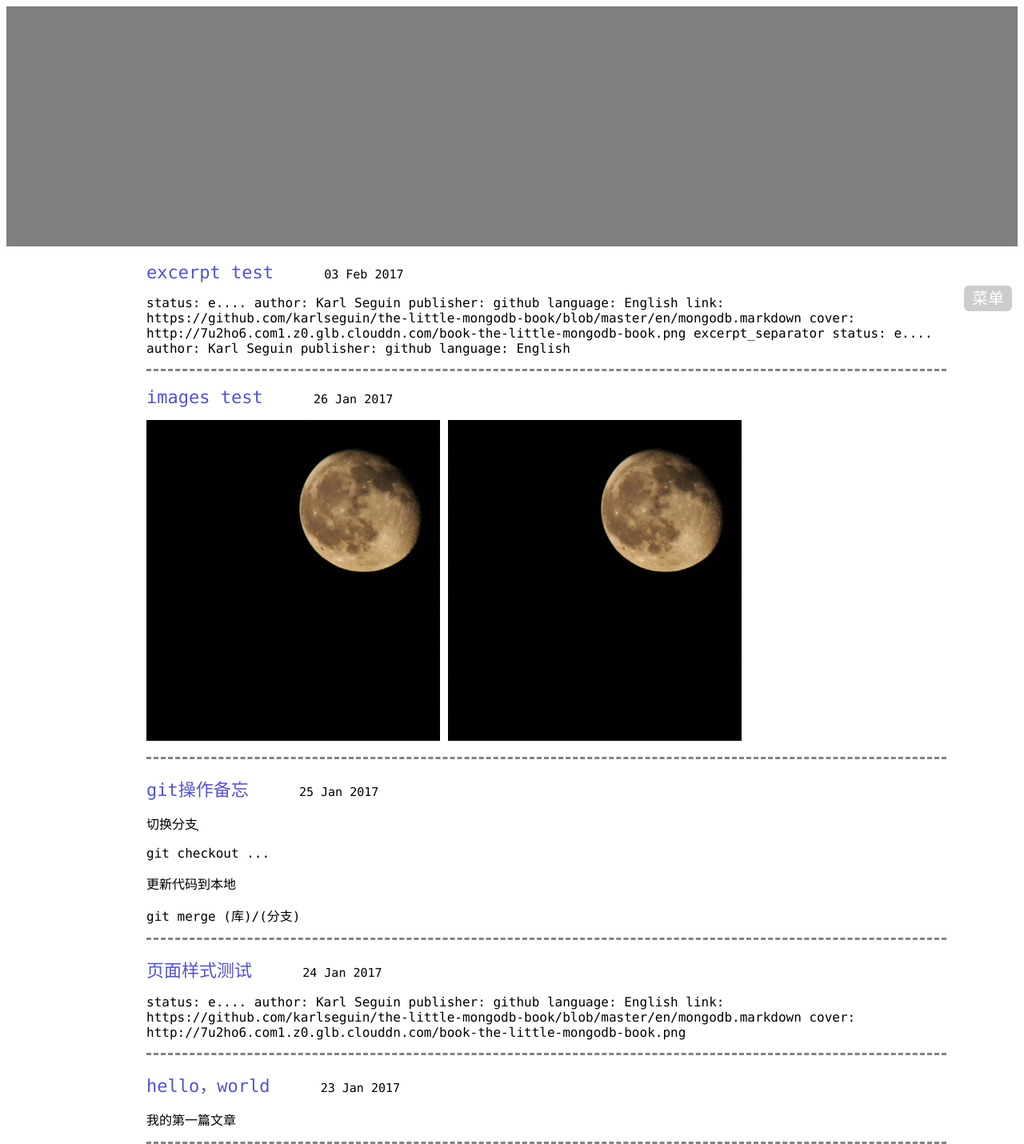
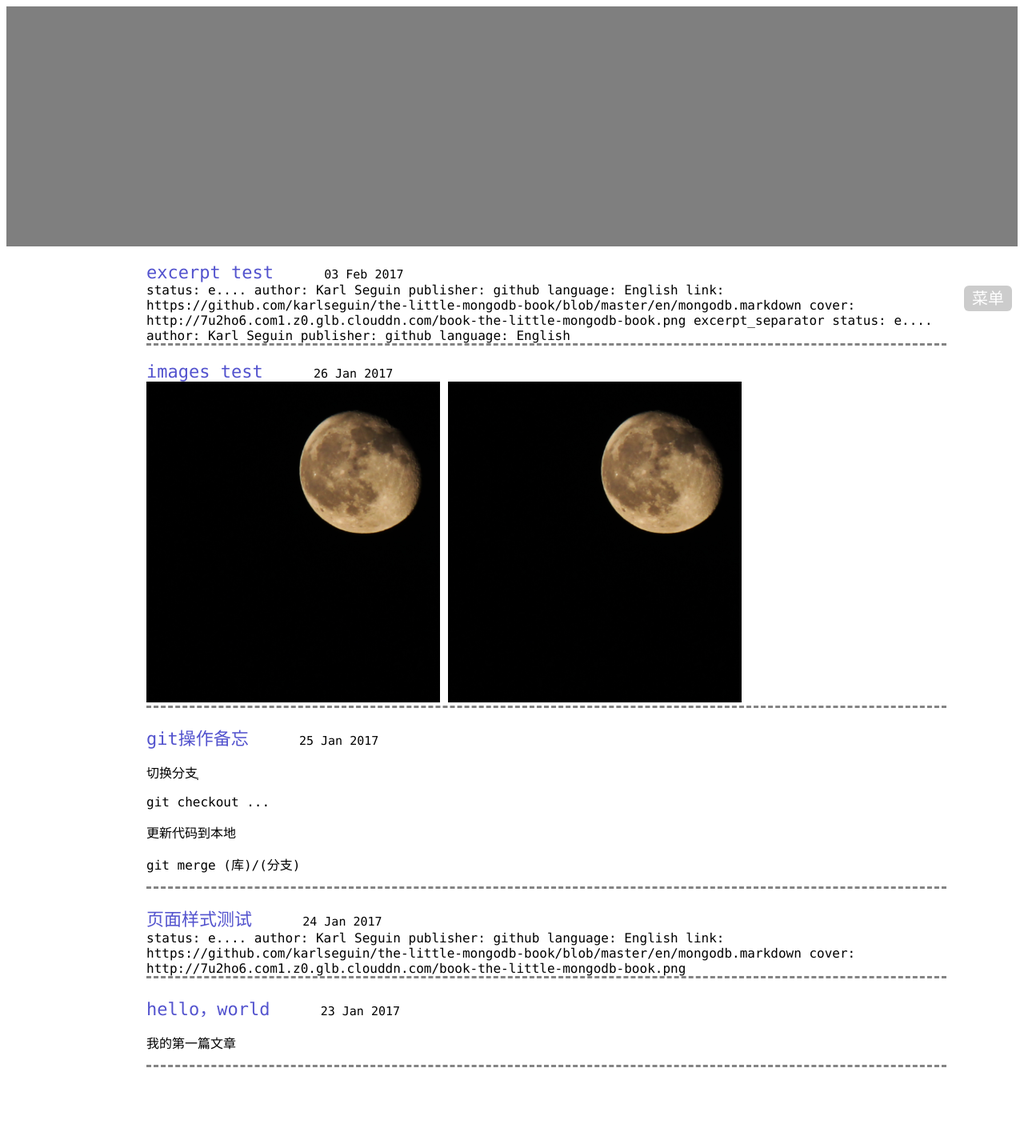
Before and after one commit to wangjianjie606/dono, a Jekyll site: the page built from index.html, in a window 1280 px wide. Shown: the whole page at 80% size. Built offline with Jekyll 4.4.1, drawn with Linux system fonts in a browser that asks for light colours; after the commit the page ends 1334 px from its top, so only the background shows below that.

Commit message:
home page layouts modify...

```diff
--- a/_layouts/home.html
+++ b/_layouts/home.html
@@ -33,7 +33,7 @@
 	const preURL = "https://wangjianjie606.github.io";
 	$("#homeMenuBtn").on("click",function(){
 		alert("aaa");
-		//主体往左移动140px，显示菜单div
+		//主体往左移动140px，显示菜单div 宽度280px 显示为分类及其子项
 	});
 
 	$(".homeExcerpt").on("click",function(){
--- a/index.html
+++ b/index.html
@@ -10,6 +10,6 @@ title: My Blog
 	  &nbsp;&nbsp;&nbsp;&nbsp;&nbsp;
 	  {{ post.date | date_to_string }}
 	</div>
-    <p class="homeExcerpt" url="{{ site.baseurl }}{{ post.url }}">{{ post.excerpt }}</p>
+    <div class="homeExcerpt" url="{{ site.baseurl }}{{ post.url }}">{{ post.excerpt }}</div>
   </div>
 {% endfor %}
```
